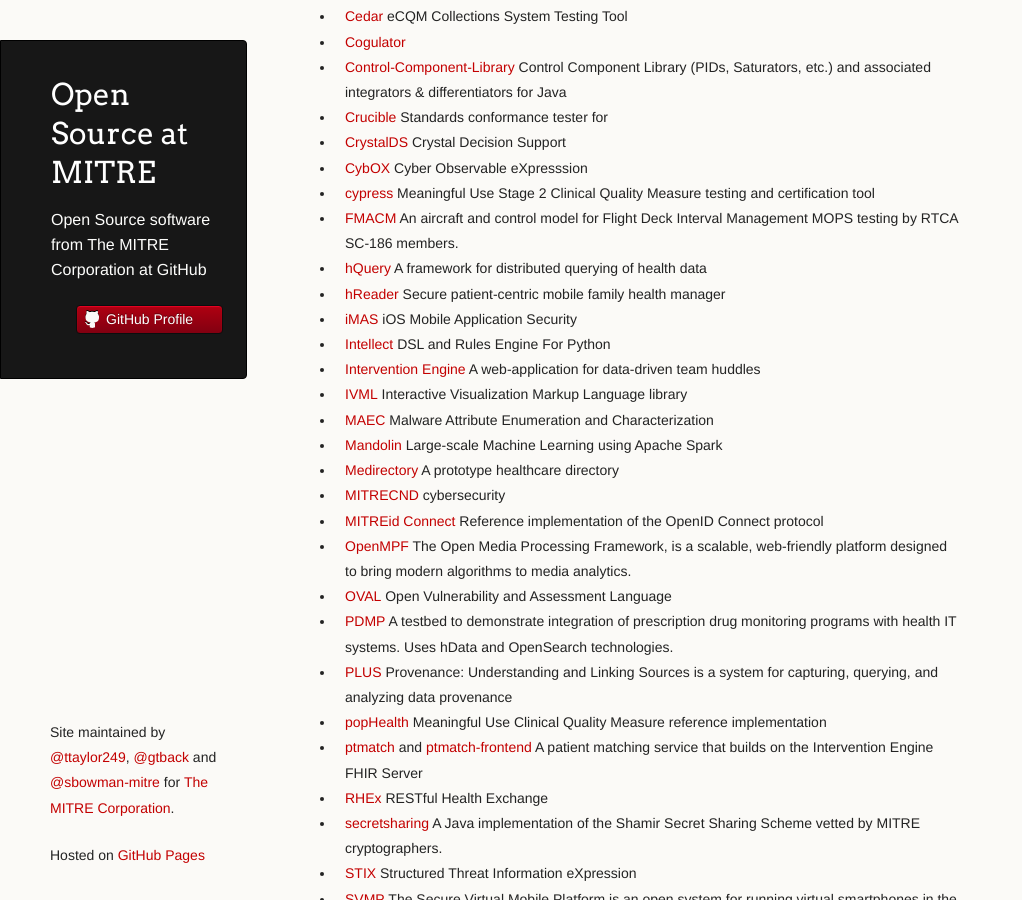
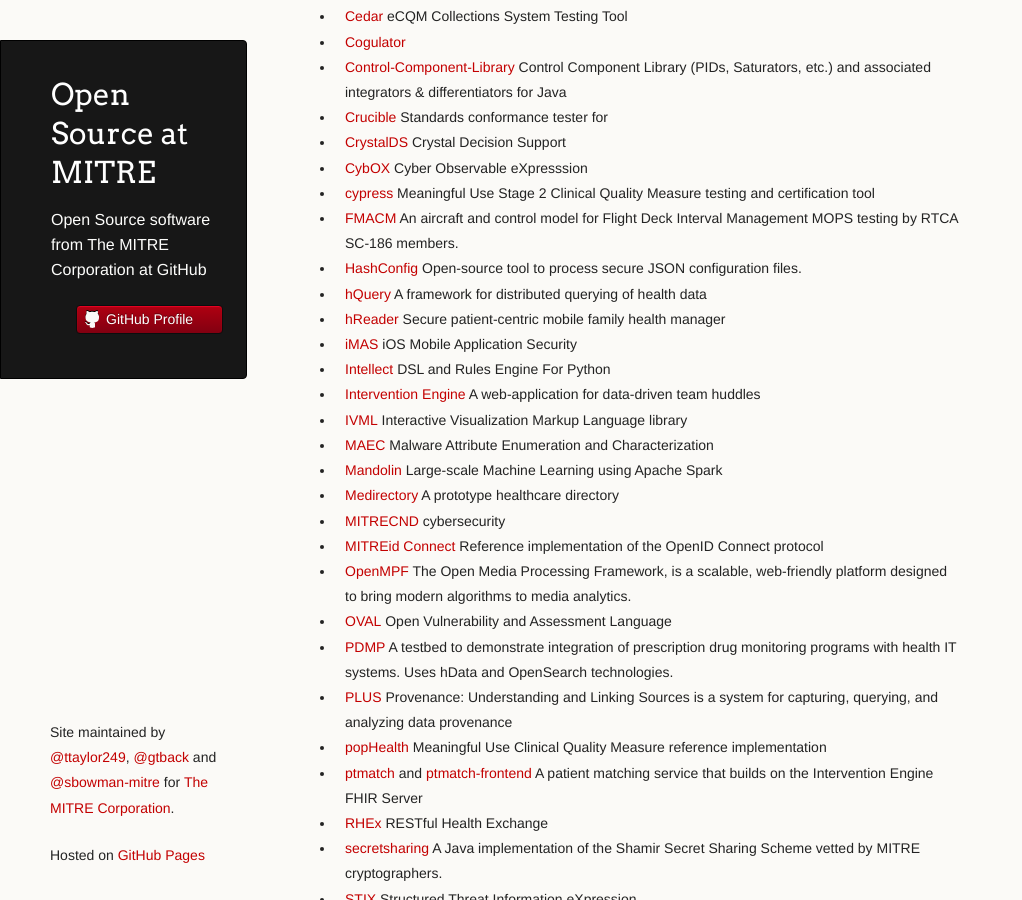
Before and after one commit to mitre/mitre.github.io, a Jekyll site: the page built from index.md, in a window 1280 px wide and 900 px high, scrolled down 627 px. Shown: the whole window, without its empty margins (0-1022 px from the left). Built offline with Jekyll 4.4.1, drawn with Linux system fonts in a browser that asks for light colours.

Commit message:
add HashConfig.

```diff
--- a/index.md
+++ b/index.md
@@ -37,6 +37,7 @@
 * [CybOX](https://github.com/CybOXProject) Cyber Observable eXpresssion
 * [cypress](https://github.com/projectcypress) Meaningful Use Stage 2 Clinical Quality Measure testing and certification tool
 * [FMACM](https://github.com/mitre/fmacm) An aircraft and control model for Flight Deck Interval Management MOPS testing by RTCA SC-186 members.
+* [HashConfig](https://github.com/mitrefccace/hashconfig) Open-source tool to process secure JSON configuration files.
 * [hQuery](https://github.com/hquery) A framework for distributed querying of health data
 * [hReader](https://github.com/projecthreader/) Secure patient-centric mobile family health manager
 * [iMAS](https://github.com/project-imas) iOS Mobile Application Security
```
